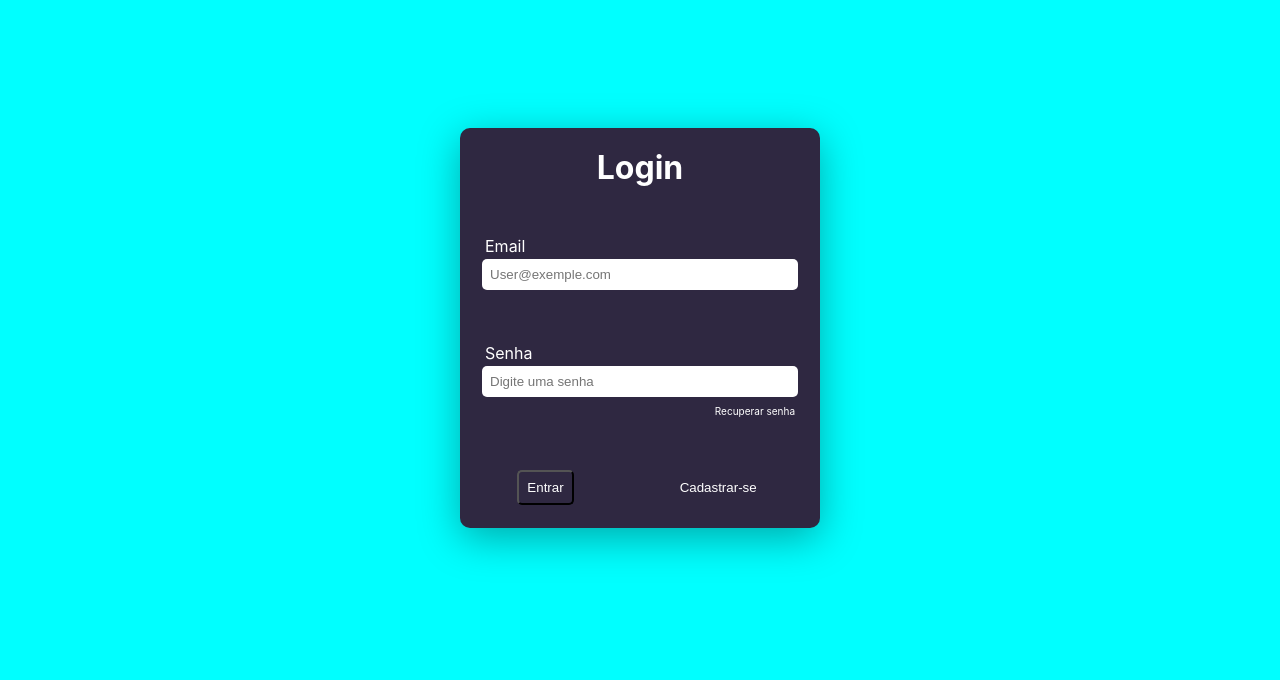
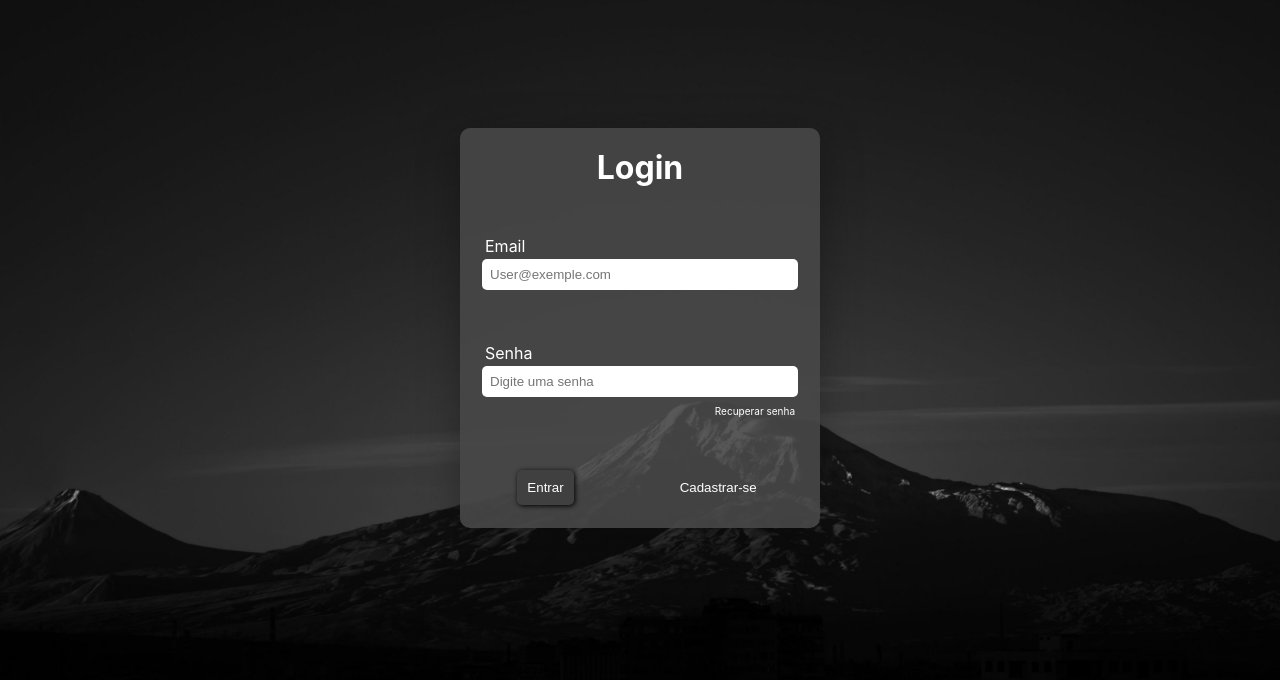
Before and after one commit to Levss30/todo-app-react-frontend, a React (Create React App) app: page / in a window 1280 px wide. Shown: the top 680 px of the page. Built offline with nearby package versions, Linux system fonts and the light colour scheme.

Commit message:
Feat LoginPage

```diff
--- a/public/index.html
+++ b/public/index.html
@@ -2,7 +2,7 @@
 <html lang="en">
   <head>
     <meta charset="utf-8" />
-    <link rel="icon" href="%PUBLIC_URL%/gatinho.png" />
+    <link rel="icon" href="%PUBLIC_URL%/assets/gatinho.png" />
     <meta name="viewport" content="width=device-width, initial-scale=1" />
     <meta name="theme-color" content="#000000" />
     <meta
--- a/src/Components/login-page/LoginPage.css
+++ b/src/Components/login-page/LoginPage.css
@@ -1,5 +1,10 @@
+.background{
+    background-image: url("../assets/background.png");
+    background-size: cover;
+    background-repeat: no-repeat;
+}
+
 .loginpage{
-    background-color: aqua;
     height: 100vh;
     color: white;
 }
@@ -9,6 +14,7 @@
     justify-content: center;
     align-items: center;
     padding: 10%;
+
 }
 
 .login-input{
@@ -18,7 +24,7 @@
     justify-content: center;
     align-items: center;
     flex-direction: column;
-    background: #2f2841;
+    background: rgba(71, 71, 71, 0.904);
     border-radius: 10px;
     box-shadow: 0px 10px 40px #00000056;
 }
@@ -44,11 +50,14 @@
 }
 
 .loginBtn{
-    padding: 8px;
+    padding: 10px;
     margin-right: 100px;
     color: white;
-    background-color: #2f2841;
+    background-color: #414040;
     border-radius: 5px;
+    border: none;
+    box-shadow: 1px 1px 5px black;
+    cursor: pointer;
 }
 
 .esquecisenha{
@@ -63,11 +72,12 @@ justify-content: end;
 }
 
 .esquecisenha:hover{
-    color: rgb(73, 73, 156);
+    color: #00008b;
 }
 
 .registerBtn{
     border: none;
     background: none;
     color: white;
+    cursor: pointer;
 }
--- a/src/Components/login-page/LoginPage.jsx
+++ b/src/Components/login-page/LoginPage.jsx
@@ -1,8 +1,9 @@
-import './LoginPage.css'
+import './LoginPage.css';
 
 export const LoginPage = () => {
 
   return (
+<div className='background'>
     <div className='loginpage'>
         <div className='login-wrapper'>
             <div className='login-input'>
@@ -29,5 +30,6 @@ export const LoginPage = () => {
             </div>
         </div>
     </div>
+</div>
   )
 }
```
Also changed, not shown: src/Components/assets/background.png (added).
